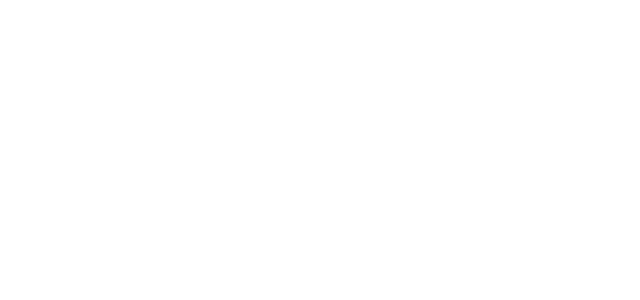
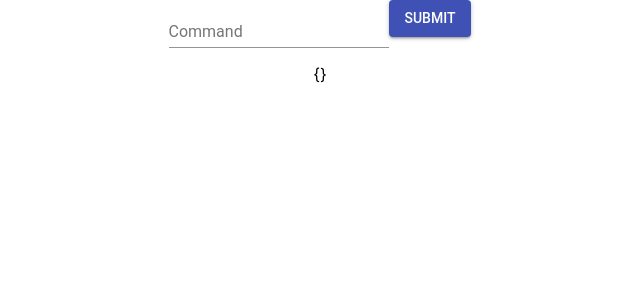
Before and after one commit to JohnMichaelTO/simple-spreadsheet, a React (Create React App) app: page / in a window 1280 px wide. Shown: the top 300 px of the page, without its empty margins (320-960 px from the left). Built offline with nearby package versions, Linux system fonts and the light colour scheme.

Commit message:
Creating input command & submit field

```diff
--- a/src/App.js
+++ b/src/App.js
@@ -1,11 +1,28 @@
 import React, { Component } from 'react';
 import './App.css';
+import InputCommand from './components/InputCommand';
 
 class App extends Component {
+  state = {
+    fields: {}
+  };
+
+  onChange = updatedValue => {
+    this.setState({
+      fields: {
+        ...this.state.fields,
+        ...updatedValue
+      }
+    });
+  };
+
   render() {
     return (
       <div className="App">
-
+        <InputCommand onChange={fields => this.onChange(fields)} />
+        <p>
+          {JSON.stringify(this.state.fields, null, 2)}
+        </p>
       </div>
     );
   }
--- /dev/null
+++ b/src/components/InputCommand.js
@@ -0,0 +1,34 @@
+import React from 'react';
+import TextField from "@material-ui/core/TextField";
+import Button from '@material-ui/core/Button';
+
+class InputCommand extends React.Component {
+    state = {
+        command: ''
+    };
+
+    change = e => {
+        this.props.onChange({ [e.target.name]: e.target.value });
+        this.setState({
+            [e.target.name]: e.target.value
+        });
+    };
+
+    render() {
+        return (
+            <form>
+                <TextField
+                    name="command"
+                    label="Command"
+                    value={this.state.command}
+                    onChange={e => this.change(e)}
+                />
+                <Button variant="contained" color="primary">
+                    Submit
+                </Button>
+            </form>
+        );
+    }
+}
+
+export default InputCommand;
```
